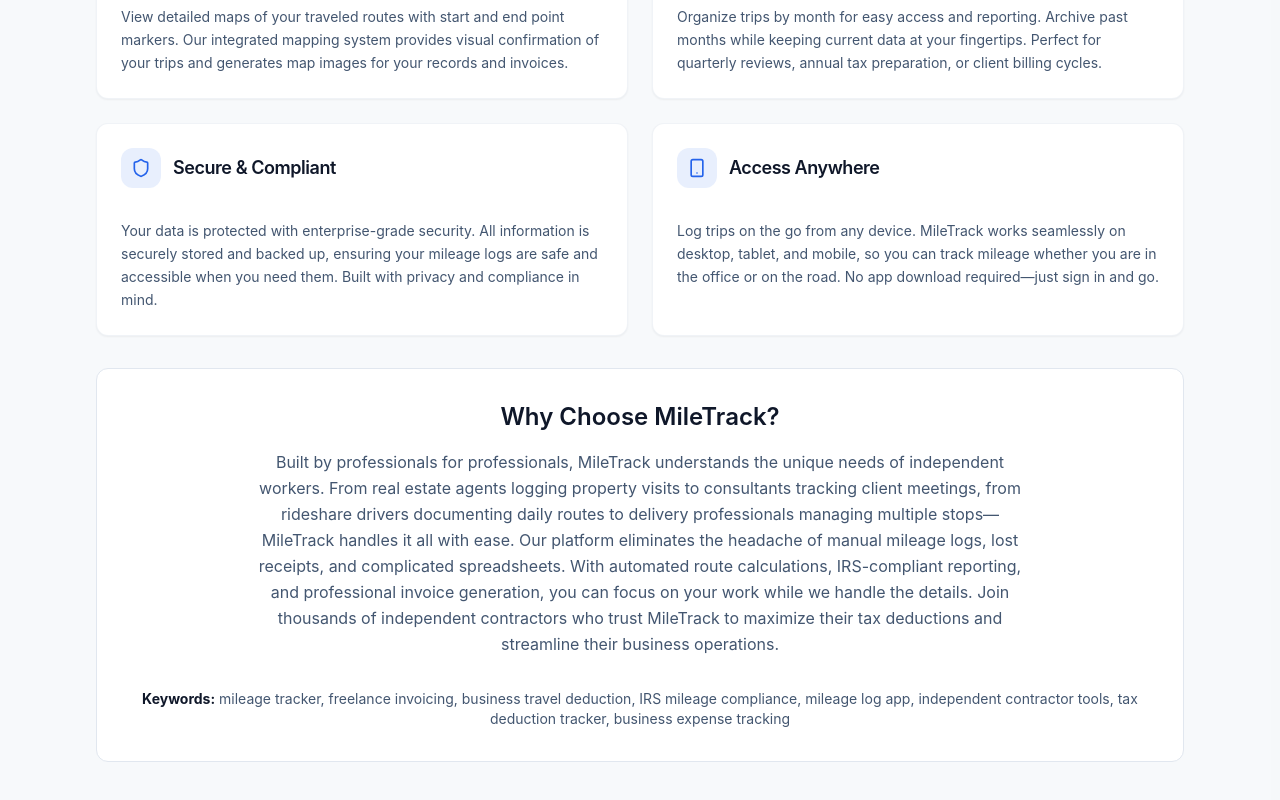
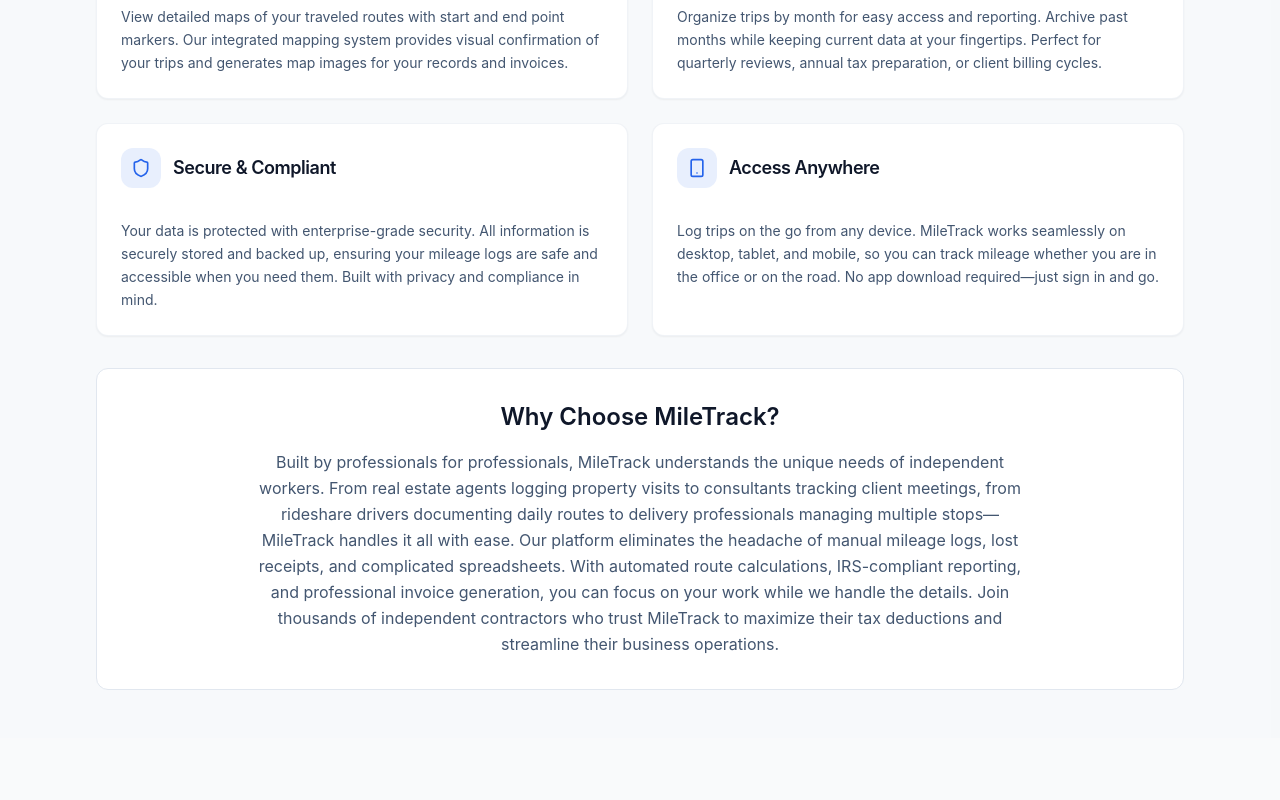
Before and after one commit to AmbitiousWays16/freelancemileage, a React (Vite) app: page /auth in a window 1280 px wide. Shown: the part 1613-2413 px from the top of the page. After the commit the page ends 2351 px from the top, so only its background shows below. Built offline with nearby package versions, Linux system fonts and the light colour scheme; the HTML template or start-up script is replaced by a standard one.

Commit message:
Remove explicit keyword list per SEO best practices
Co-authored-by: AmbitiousWays16 <23180711+AmbitiousWays16@users.noreply.github.com>

```diff
--- a/src/components/FeaturesOverview.tsx
+++ b/src/components/FeaturesOverview.tsx
@@ -95,12 +95,7 @@ export const FeaturesOverview = () => {
             on your work while we handle the details. Join thousands of independent contractors who trust MileTrack to
             maximize their tax deductions and streamline their business operations.
           </p>
-          <div className="pt-4">
-            <p className="text-sm text-muted-foreground">
-              <strong className="text-foreground">Keywords:</strong> mileage tracker, freelance invoicing, business travel deduction,
-              IRS mileage compliance, mileage log app, independent contractor tools, tax deduction tracker, business expense tracking
-            </p>
-          </div>
+
         </div>
       </div>
     </section>
```
